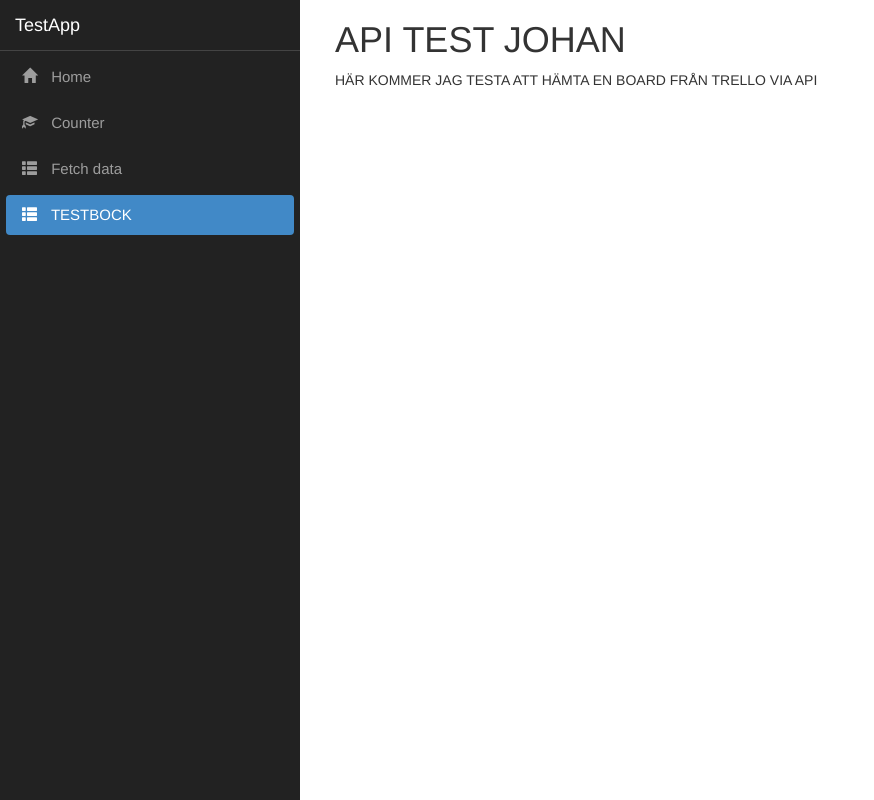
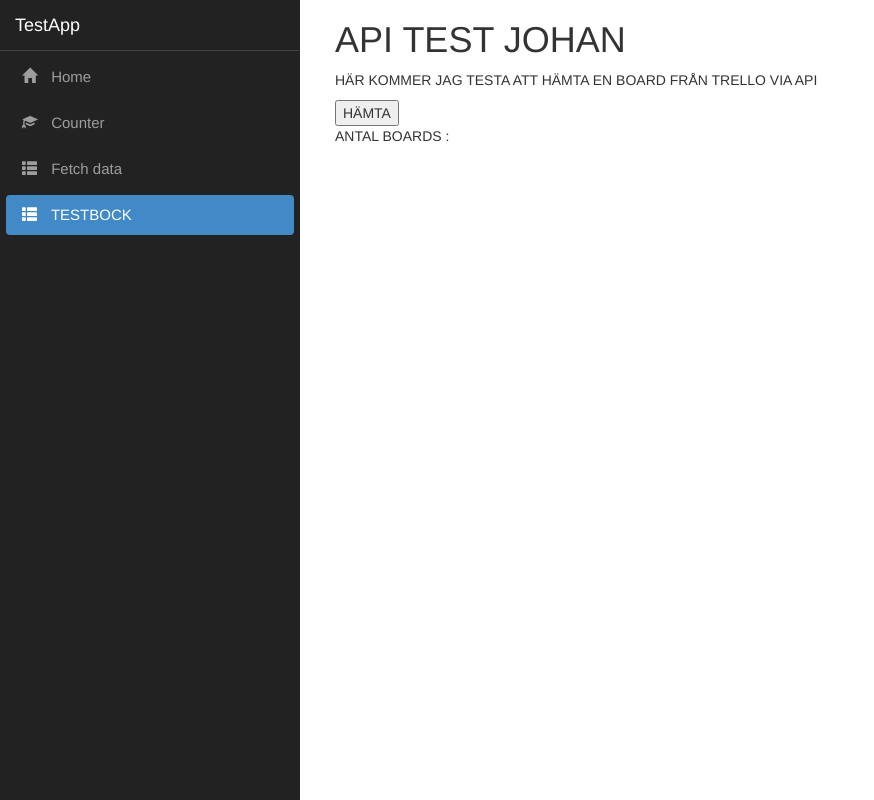
Before and after one commit to trizones/PMStest, an Angular app in the folder TestApp/TestApp/ClientApp/: page /fetch-johan in a window 1280 px wide. Shown: the whole page, without its empty margins (0-874 px from the left). Built offline with nearby package versions, Linux system fonts and the light colour scheme.

Commit message:
la till en knapp

```diff
--- a/TestApp/TestApp/ClientApp/src/app/fetch-johan/fetch-johan.component.html
+++ b/TestApp/TestApp/ClientApp/src/app/fetch-johan/fetch-johan.component.html
@@ -1,3 +1,7 @@
 <h1>API TEST JOHAN</h1>
 
 <p>HÄR KOMMER JAG TESTA ATT HÄMTA EN BOARD FRÅN TRELLO VIA API</p>
+
+<button (click)="incrementCounter()">HÄMTA</button>
+
+<p>ANTAL BOARDS  : <strong>{{ boardCount }}</strong></p>
```
